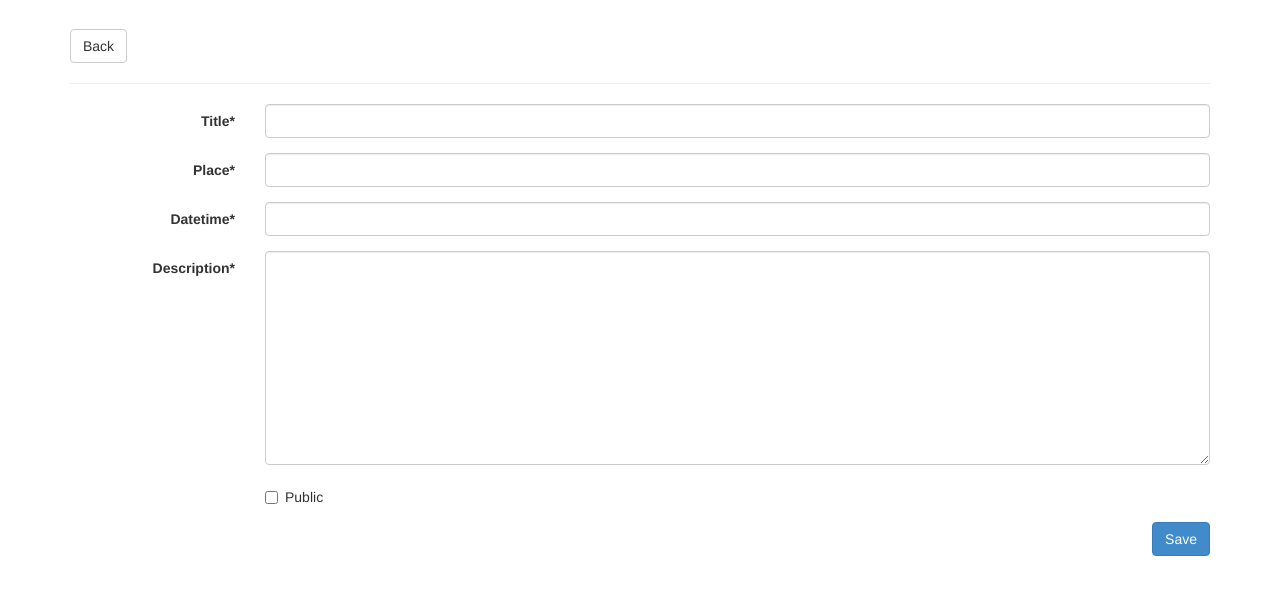
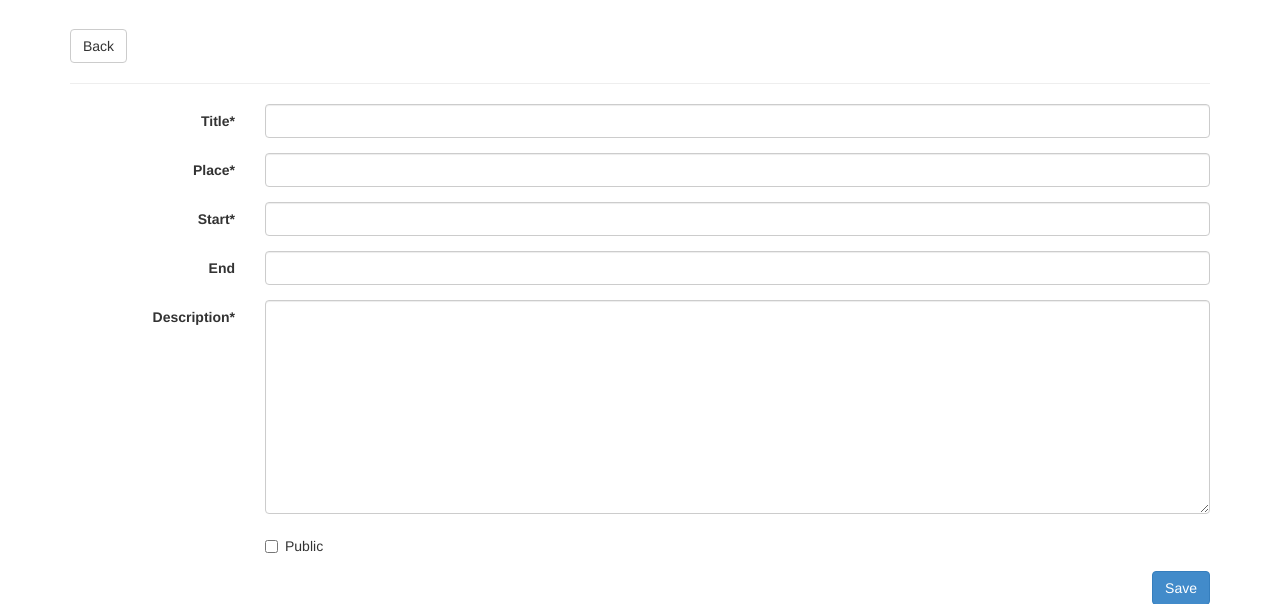
Before and after one commit to datalogisk-fagraad/dikultur, a Django app: page /events/create in a window 1280 px wide. Shown: the part 51-655 px from the top of the page. Run offline with Django 3.2, Linux system fonts and the light colour scheme; the visitor is signed in with stand-in values (Sample User, id 1); data that the repository does not hold is empty; some libraries are stand-ins or nearby versions.

Commit message:
Close #5: Adding a optional end to an event
+ Some small fixes to the EventForm

```diff
--- a/apps/events/forms.py
+++ b/apps/events/forms.py
@@ -23,13 +23,14 @@ class EventForm(forms.ModelForm):
         self.helper.form_method = 'POST'
 
         field_list = [
-            'title', 'place', 'datetime', 'description', 'tags',
+            'title', 'place', 'start', 'end', 'description', 'tags',
         ]
 
         if user:
             if len(user.group_set.all()) > 0:
                 self.fields['group'] = forms.ModelChoiceField(
                     queryset=user.group_set.all(),
+                    required=False,
                 )
                 field_list.append('group')
 
@@ -45,3 +46,12 @@ class EventForm(forms.ModelForm):
         self.helper.layout = Layout(
             *field_list
         )
+
+    def clean(self):
+        cleaned_data = super().clean()
+        start = cleaned_data.get('start')
+        end = cleaned_data.get('end')
+
+        if end and end < start:
+            self.add_error('start', 'Start cannot be after end.')
+            self.add_error('end', 'End cannot be before start.')
--- a/apps/events/models.py
+++ b/apps/events/models.py
@@ -17,7 +17,10 @@ class Event(TimestampedModel):
     slug = AutoSlugField(populate_from='title')
 
     place = models.CharField(max_length=255)
-    datetime = models.DateTimeField()
+
+    start = models.DateTimeField()
+    end = models.DateTimeField(null=True, blank=True)
+
     description = models.TextField()
 
     owner = models.ForeignKey(settings.AUTH_USER_MODEL)
@@ -47,7 +50,12 @@ class Event(TimestampedModel):
             super().save(*args, **kwargs)
 
         event = icalendar.Event()
-        event.add('dtstart', self.datetime)
+
+        event.add('dtstart', self.start)
+
+        if self.end:
+            event.add('dtend', self.end)
+
         event.add('summary', self.title)
         event.add('description', self.get_absolute_url())
         self.ical = event.to_ical()
--- a/apps/events/templates/events/event_form.html
+++ b/apps/events/templates/events/event_form.html
@@ -23,7 +23,12 @@
   <script src="{% static 'js/moment-with-locales.js' %}"></script>
   <script src="{% static 'js/bootstrap-datetimepicker.min.js' %}"></script>
   <script>
-    $('#id_datetime').datetimepicker(
+    $('#id_start').datetimepicker(
+      {
+        format: 'YYYY-MM-DD HH:mm'
+      }
+    );
+    $('#id_end').datetimepicker(
       {
         format: 'YYYY-MM-DD HH:mm'
       }
--- a/apps/events/templates/events/includes/event_list.html
+++ b/apps/events/templates/events/includes/event_list.html
@@ -24,7 +24,10 @@
         {{ event.place }}
       </td>
       <td>
-        {{ event.datetime }}
+        {{ event.start }}
+        {% if event.end %}
+          <i class="fa fa-long-arrow-right"></i> {{ event.end }}
+        {% endif %}
       </td>
 
       {% if profile_view %}
--- a/apps/events/views.py
+++ b/apps/events/views.py
@@ -12,12 +12,12 @@ class EventList(ListView):
     template_name = 'events/event_list.html'
     context_object_name = 'events'
     queryset = models.Event.objects.filter(
-        public=True, datetime__gt=timezone.now()).order_by('datetime')
+        public=True, start__gt=timezone.now()).order_by('start')
 
     def get_context_data(self, **kwargs):
         context = super().get_context_data(**kwargs)
         context['past_events'] = models.Event.objects.filter(
-            public=True, datetime__lt=timezone.now()).order_by('datetime')
+            public=True, start__lt=timezone.now()).order_by('start')
         return context
 
 
--- a/apps/groups/views.py
+++ b/apps/groups/views.py
@@ -39,7 +39,7 @@ class GroupDetail(DetailView):
         context['future_events'] = Event.objects.filter(
             group=self.object,
             public=True,
-            datetime__gt=timezone.now()
+            start__gt=timezone.now()
         )
         return context
 
```
Also changed, not shown: apps/events/templates/events/event_detail.html (+5 -2 lines), apps/events/migrations/0010_auto_20141014_1816.py (added).
